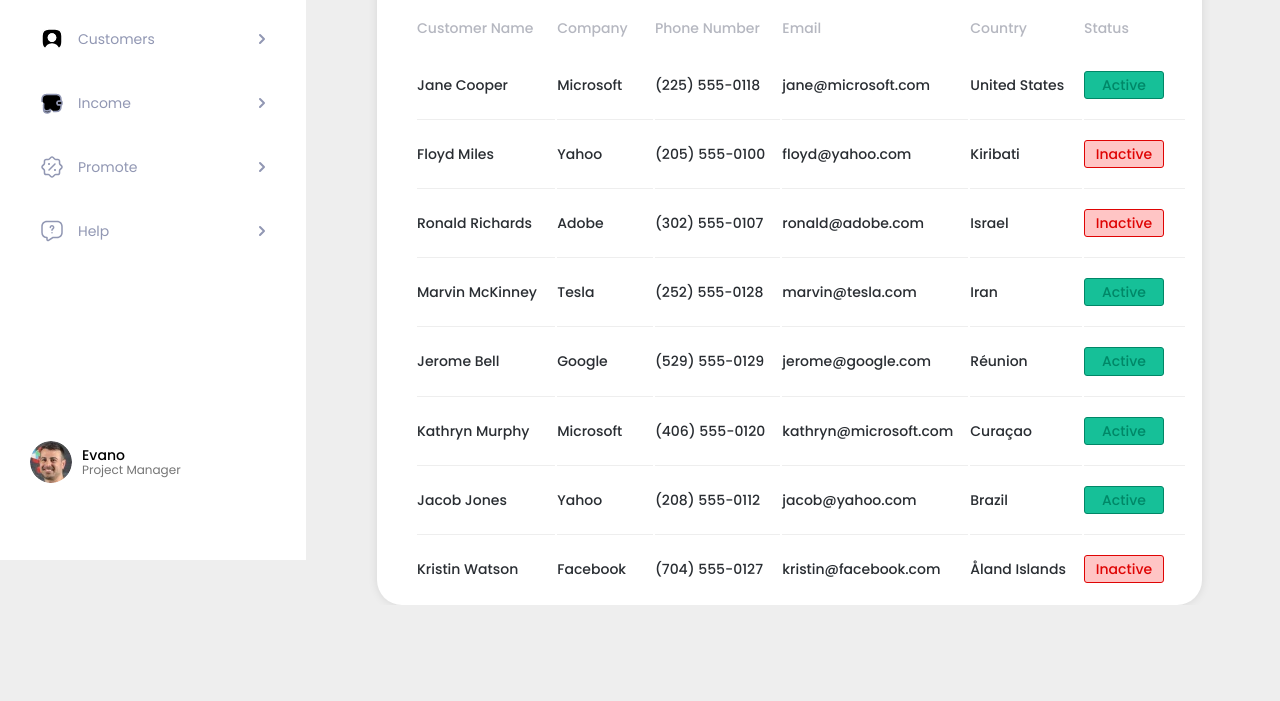
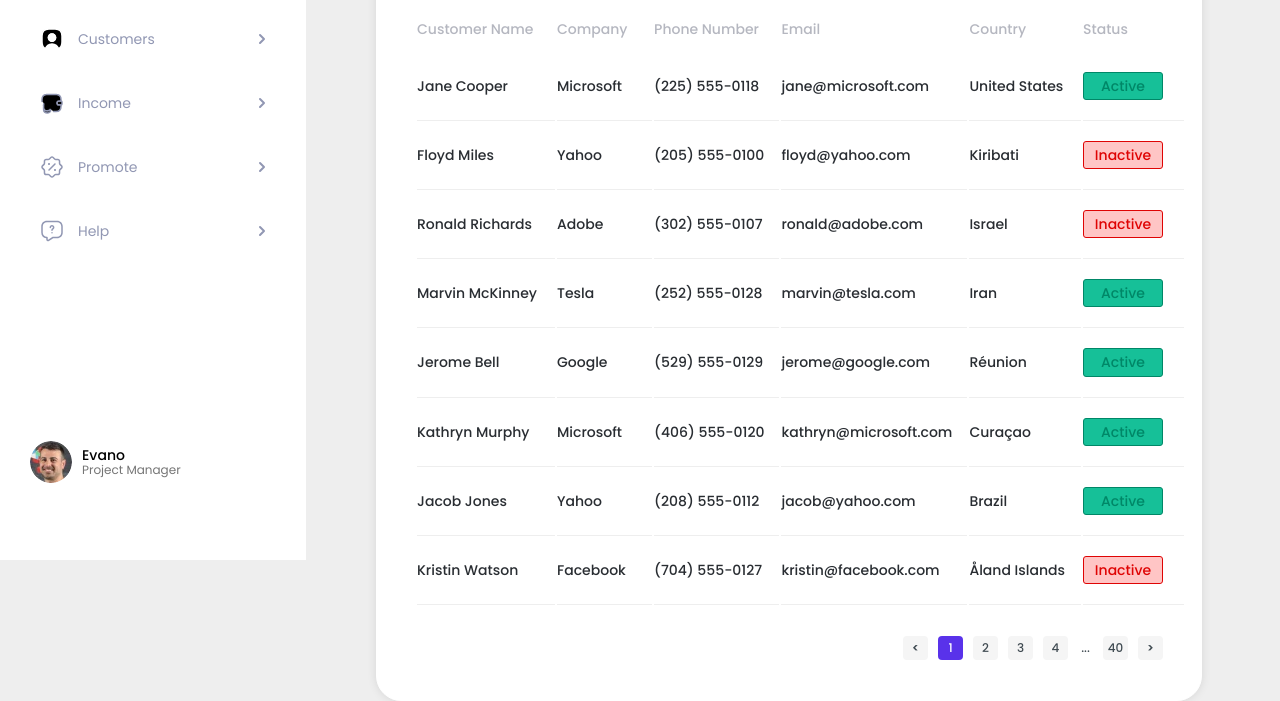
Before and after one commit to msdubova/crm-test, a website built with webpack: page source/index.html in a window 1280 px wide. Shown: the part 240-941 px from the top of the page. Before the commit the page ends 845 px from the top, so only its background shows below. Built offline with nearby package versions, Linux system fonts and the light colour scheme; files whose address does not match are found by name.

Commit message:
Pagination

```diff
--- a/source/index.html
+++ b/source/index.html
@@ -82,7 +82,7 @@
         </div>
       </div>
     </div>
-    <div class="content container__block container__block--content">
+    <div class="content  container__block">
       <div class="content__header">
         <h2 class="content__title">Hello Evano 👋🏼, </h2>
       </div>
@@ -177,6 +177,24 @@
             </tr>
           </tbody>
         </table>
+
+        <div class="table__pagination pagination">
+          <ul class="pagination__list">
+            <li class="pagination__item">
+              <a href="#" class="pagination__link pagination__link--prev">&lt;</a>
+            </li>
+            <li class="pagination__item"><a href="#" class="pagination__link pagination__link--active">1</a></li>
+            <li class="pagination__item"><a href="#" class="pagination__link">2</a></li>
+            <li class="pagination__item"><a href="#" class="pagination__link">3</a></li>
+            <li class="pagination__item"><a href="#" class="pagination__link">4</a></li>
+            <li class="pagination__item pagination__item--bunch"><a class="pagination__link pagination__link--bunch">...</a></li>
+            <li class="pagination__item"><a href="#" class="pagination__link">40</a></li>
+            <li class="pagination__item">
+              <a href="#" class="pagination__link pagination__link--next">&gt;</a>
+            </li>
+          </ul>
+        </div>
+
       </div>
     </div>
   </div>
--- a/source/sass/block/content.scss
+++ b/source/sass/block/content.scss
@@ -1,15 +1,17 @@
 .content {
-  flex: 1;
+  padding: 46px 78px 46px 20px;
+  margin-left: 50px;
+  width: 100%;
 
   &__header {
 
 
     margin-bottom: 55px;
 
+  }
 
-    &__title {
-      margin: 0;
-    }
+  &__table {
+    border: 0.1px solid $color-default-white;
   }
 
 
--- a/source/sass/block/sidebar.scss
+++ b/source/sass/block/sidebar.scss
@@ -1,11 +1,13 @@
 .sidebar {
   width: 306px;
-  height: 100vh;
+  height: 100%;
   max-width: 306px;
   background-color: $color-default-white;
   color: $color-default-black;
+  padding: 38px 30px 77px;
   display: flex;
   flex-direction: column;
+
 
   &__title {
     margin-bottom: 38px;
@@ -34,9 +36,12 @@
     list-style: none;
     padding: 0;
   }
-&__item {
-  margin-bottom: 20px;
-}
+
+  &__item {
+    margin-bottom: 20px;
+    width: 250px;
+  }
+
   &__link {
     border-radius: 5px;
     display: flex;
@@ -45,19 +50,20 @@
     color: $color-font-link;
     text-decoration: none;
     position: relative;
-font-size: 14px;
+    font-size: 14px;
+
     &::after {
       content: "";
       position: absolute;
       width: 16px;
       height: 16px;
       background-image: url("../img/svg/arrow.svg");
-      right: 6px;
+      right: 10px;
     }
 
     &:hover {
       color: $color-default-white;
-      background-color: $color-background-paginaton--active;
+      background-color: $color-paginaton-background-active;
 
       &::after {
         background-image: url("../img/svg/arrow-white.svg");
--- a/source/sass/block/table.scss
+++ b/source/sass/block/table.scss
@@ -1,4 +1,5 @@
 .table {
+  box-sizing: border-box;
   background-color: $color-default-white;
   box-shadow: 0 0 10px rgba(0, 0, 0, 0.1);
   border-radius: 25px;
@@ -18,8 +19,11 @@
 
   &__container {
     width: 100%;
-    margin-bottom: 20px;
+    margin-bottom: 29px;
     padding: 0 15px 0 38px;
+
+
+
   }
 
   &__header {
@@ -52,10 +56,6 @@
 
   &__row {
     padding-left: 50px;
-
-    &:last-child .table__cell {
-      border-bottom: none;
-    }
   }
 
   &__cell {
@@ -89,6 +89,12 @@
       color: $color-font-status--inactive;
       border-color: $color-font-status--inactive;
     }
+  }
+
+  &__pagination {
+
+    margin-bottom: 40px;
+    margin-right: 33px;
   }
 }
 
--- a/source/sass/global/container.scss
+++ b/source/sass/global/container.scss
@@ -1,23 +1,17 @@
 .container {
   display: flex;
-  // max-width: $max-desktop;
+
+  height: 100vh;
 
   &__block {
-    padding:38px 30px 77px;
+
     box-sizing: border-box;
-    height: 100vh;
 
-    &--content {
-      padding: 46px 78px 46px 71px;
-
-    }
 
 
   }
 
-  @include max-desktop {
-    margin: auto;
-  }
+
 
   @include mobile {
     flex-direction: column;
--- a/source/sass/global/page.scss
+++ b/source/sass/global/page.scss
@@ -6,4 +6,5 @@
   padding: 0;
   color: $color-text-default;
 
+
 }
--- /dev/null
+++ b/source/sass/global/pagination.scss
@@ -0,0 +1,63 @@
+$color-pagination-font-active: #FFFFFF;
+$color-pagination-background-active: #5932EA;
+$color-pagination-font-default: #404B52;
+$color-pagination-background-default: #F5F5F5;
+
+.pagination {
+  display: flex;
+  justify-content: flex-end;
+  margin-bottom: 20px;
+  list-style: none;
+
+  &__list {
+    display: flex;
+    padding: 0;
+    margin: 0;
+    list-style: none;
+  }
+
+  &__item {
+    margin: 0 5px;
+
+    &--bunch {
+      margin: 0;
+    }
+  }
+
+  &__link {
+    width: 25px;
+    height: 24px;
+    display: flex;
+    align-items: center;
+    justify-content: center;
+    text-decoration: none;
+    color: $color-pagination-font-default;
+    background-color: $color-pagination-background-default;
+    border-radius: 4px;
+    transition: background-color 0.3s, color 0.3s;
+    font-size: 12px;
+    font-weight: 500;
+
+    &:hover {
+      background-color: $color-text-focus;
+      color: $color-pagination-font-active;
+    }
+
+    &--prev,
+    &--next {
+      font-weight: bold;
+    }
+
+    &--bunch {
+      pointer-events: none;
+      color: $color-pagination-font-default;
+      border: none;
+      background: none;
+    }
+  }
+
+  &__link--active {
+    background-color: $color-pagination-background-active;
+    color: $color-pagination-font-active;
+  }
+}
--- a/source/sass/global/variables.scss
+++ b/source/sass/global/variables.scss
@@ -22,8 +22,11 @@
 $color-background-status--inactive:#FFC5C5;
 
 
-$color-font-paginaton--active: #FFFFFF;
-$color-background-paginaton--active: #5932EA;
+$color-paginaton-font-active: #FFFFFF;
+$color-paginaton-background-active: #5932EA;
+$color-pagination-font-default: #404B52;
+$color-pagination-backgrounf-default: #F5F5F5;
+
 
 // sizes
 $desktop-max: 1440px;
--- a/source/sass/style.scss
+++ b/source/sass/style.scss
@@ -6,7 +6,7 @@
 @import "global/container.scss";
 @import "global/page.scss";
 @import "global/input.scss";
-
+@import "global/pagination.scss";
 
 @import "block/sidebar.scss";
 @import "block/content.scss";
```
Also changed, not shown: build/css/style.css, build/css/style.min.css, build/index.html, 1 other file.
